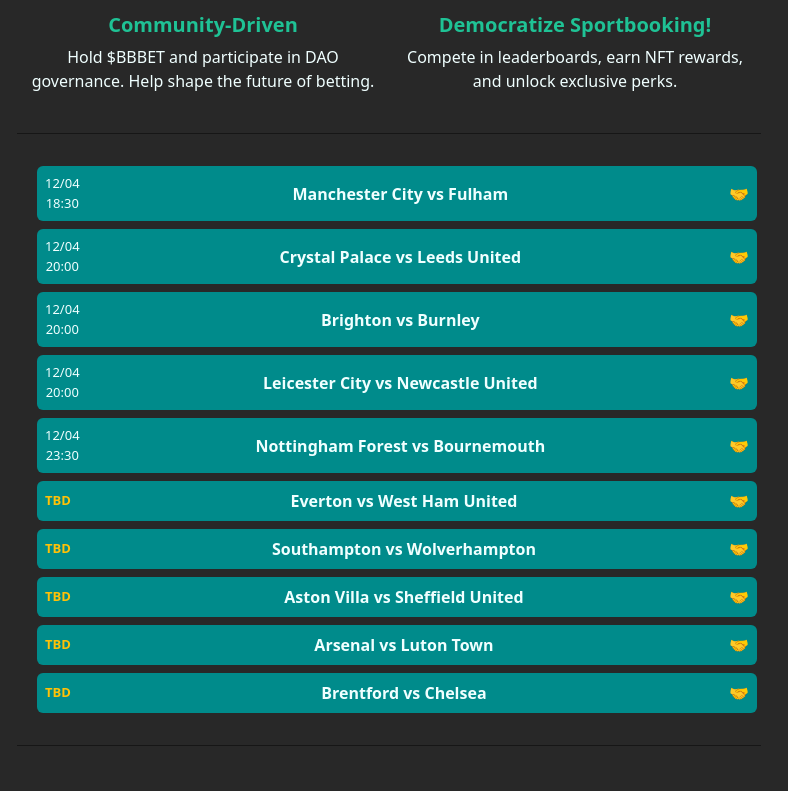
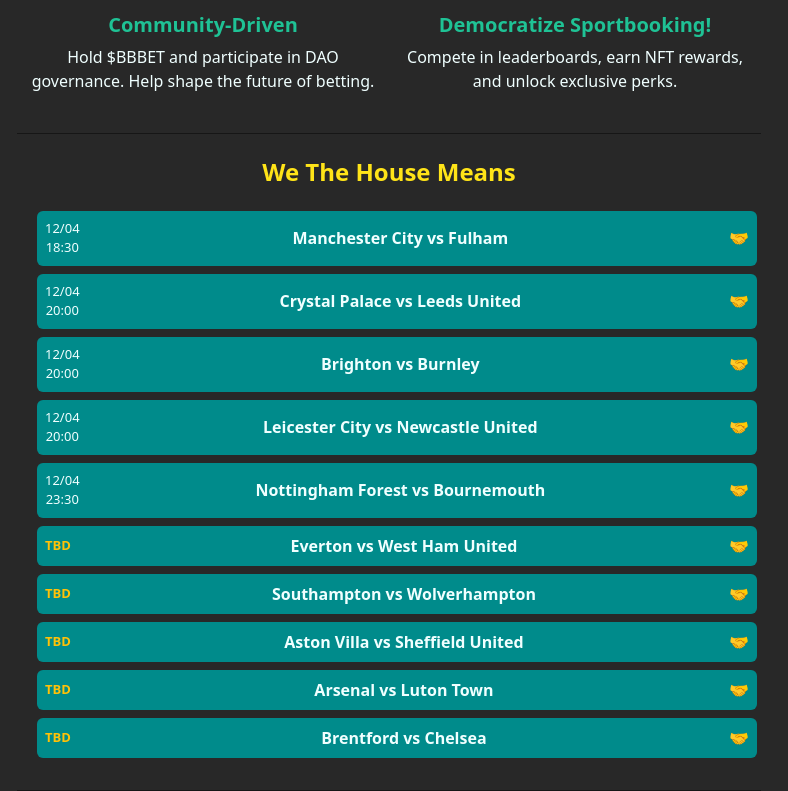
Before and after one commit to kemtol/TEBB, a plain HTML site: page index.html in a window 1280 px wide. Shown: the part 1036-1827 px from the top of the page, without its empty margins (251-1039 px from the left). Before the commit the page ends 1782 px from the top, so only its background shows below. Drawn offline with nearby package versions, Linux system fonts and the light colour scheme; no server answers.

Commit message:
nambahin title

```diff
--- a/index.html
+++ b/index.html
@@ -109,6 +109,7 @@
         id="preview-screen"
         class="container pt-4 pb-4 border-bottom text-center"
       >
+        <h4 class="text-center mb-4 fw-bold">We The House Means</h4>
         <!-- Match Item -->
         <div class="col-12 m-2">
           <div
```
